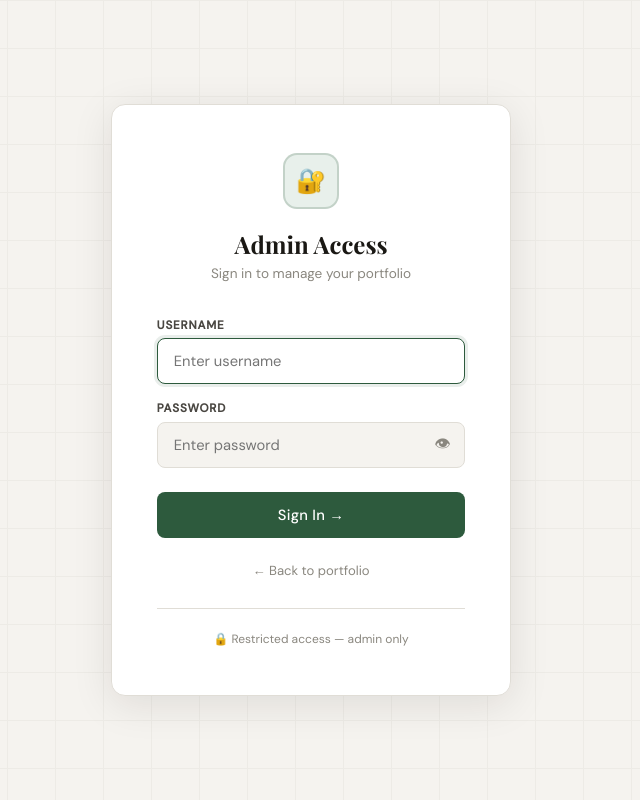
After one commit to Deepakbasel-7/Portfolio, a Flask app: page /admin/login in a window 1280 px wide. The commit adds this page. Shown: the whole page, without its empty margins (329-969 px from the left). Run offline with Flask 3, Linux system fonts and the light colour scheme.

Commit message:
Admin page authentication created.

```diff
--- a/app.py
+++ b/app.py
@@ -1,19 +1,25 @@
-"""
-Portfolio Backend — Flask
-Run:   pip install flask  →  python app.py
-Site:  http://localhost:5000
-Admin: http://localhost:5000/admin
-"""
 
-from flask import Flask, request, jsonify, render_template, redirect, url_for, flash
-import sqlite3, json, os
-from datetime import datetime
+
+from flask import (Flask, request, jsonify, render_template,
+                   redirect, url_for, flash, session)
+import sqlite3, json, os, hashlib
+from functools import wraps
 
 app = Flask(__name__)
-app.secret_key = "deepak-portfolio-secret"
+app.secret_key = "change-this-to-a-long-random-string-in-production"
 
 DB   = "portfolio.db"
 BASE = os.path.dirname(os.path.abspath(__file__))
+
+# ─────────────────────────────────────────────
+#  ADMIN CREDENTIALS — CHANGE THESE
+# ─────────────────────────────────────────────
+ADMIN_USERNAME = "deepak"
+ADMIN_PASSWORD = "deepak@123"      # ← change this to your own password
+# ─────────────────────────────────────────────
+
+
+def _hash(pw): return hashlib.sha256(pw.encode()).hexdigest()
 
 
 # ─── DATABASE ────────────────────────────────
@@ -55,7 +61,7 @@ def init_db():
         );
         """)
 
-        # Seed only if empty
+        # Seed default data only if empty
         if c.execute("SELECT COUNT(*) FROM profile").fetchone()[0] == 0:
             for k, v in {
                 "name":     "DEEPAK BASHYAL",
@@ -121,6 +127,16 @@ def get_all():
     return profile, stats, skills, projects
 
 
+# ─── AUTH ────────────────────────────────────
+def login_required(f):
+    @wraps(f)
+    def decorated(*args, **kwargs):
+        if not session.get("admin_logged_in"):
+            return redirect(url_for("login"))
+        return f(*args, **kwargs)
+    return decorated
+
+
 # ─── VISITOR TRACKING ────────────────────────
 @app.before_request
 def track():
@@ -165,8 +181,37 @@ def contact():
     return jsonify({"ok": True, "message": "Thanks! I'll get back to you soon."})
 
 
-# ─── ADMIN ───────────────────────────────────
+# ─── AUTH ROUTES ─────────────────────────────
+@app.route("/admin/login", methods=["GET", "POST"])
+def login():
+    # Already logged in → go straight to admin
+    if session.get("admin_logged_in"):
+        return redirect(url_for("admin"))
+
+    error = None
+    if request.method == "POST":
+        username = request.form.get("username", "").strip()
+        password = request.form.get("password", "")
+
+        if username == ADMIN_USERNAME and password == ADMIN_PASSWORD:
+            session["admin_logged_in"] = True
+            session.permanent = False          # session expires when browser closes
+            return redirect(url_for("admin"))
+        else:
+            error = "Invalid username or password. Please try again."
+
+    return render_template("login.html", error=error)
+
+
+@app.route("/admin/logout")
+def logout():
+    session.clear()
+    return redirect(url_for("login"))
+
+
+# ─── ADMIN DASHBOARD ─────────────────────────
 @app.route("/admin")
+@login_required
 def admin():
     profile, stats, skills, projects = get_all()
     parsed_skills = [(s["category"], json.loads(s["tags"]), s["id"]) for s in skills]
@@ -184,6 +229,7 @@ def admin():
 
 
 @app.route("/admin/save/profile", methods=["POST"])
+@login_required
 def save_profile():
     with db() as c:
         for f in ["name","role","tagline","about","email","github","linkedin"]:
@@ -195,6 +241,7 @@ def save_profile():
 
 
 @app.route("/admin/save/stats", methods=["POST"])
+@login_required
 def save_stats():
     with db() as c:
         c.execute("DELETE FROM stats")
@@ -207,6 +254,7 @@ def save_stats():
 
 
 @app.route("/admin/save/skills", methods=["POST"])
+@login_required
 def save_skills():
     with db() as c:
         c.execute("DELETE FROM skills")
@@ -220,6 +268,7 @@ def save_skills():
 
 
 @app.route("/admin/save/project", methods=["POST"])
+@login_required
 def save_project():
     pid   = request.form.get("id")
     icon  = request.form.get("icon", "📦").strip()
@@ -242,6 +291,7 @@ def save_project():
 
 
 @app.route("/admin/delete/project/<int:pid>", methods=["POST"])
+@login_required
 def delete_project(pid):
     with db() as c:
         c.execute("DELETE FROM projects WHERE id=?", (pid,))
@@ -251,6 +301,7 @@ def delete_project(pid):
 
 
 @app.route("/admin/message/<int:mid>/read", methods=["POST"])
+@login_required
 def mark_read(mid):
     with db() as c:
         c.execute("UPDATE messages SET read=1 WHERE id=?", (mid,))
@@ -259,6 +310,7 @@ def mark_read(mid):
 
 
 @app.route("/admin/message/<int:mid>/delete", methods=["POST"])
+@login_required
 def delete_message(mid):
     with db() as c:
         c.execute("DELETE FROM messages WHERE id=?", (mid,))
@@ -271,5 +323,6 @@ def delete_message(mid):
 if __name__ == "__main__":
     init_db()
     print("\n  🚀  Portfolio  →  http://localhost:5000")
-    print("  ⚙️   Admin      →  http://localhost:5000/admin\n")
+    print("  🔐  Admin      →  http://localhost:5000/admin")
+    # print(f"  👤  Login with: {ADMIN_USERNAME} / {ADMIN_PASSWORD}\n")
     app.run(debug=True, port=5000)
--- a/templates/admin.html
+++ b/templates/admin.html
@@ -591,6 +591,7 @@
 
   <div class="sidebar-footer">
     <a href="/" target="_blank">🌐 View Live Site</a>
+    <a href="/admin/logout" style="color:#c0392b">⏻ Logout</a>
   </div>
 </aside>
 
--- /dev/null
+++ b/templates/login.html
@@ -0,0 +1,257 @@
+<!DOCTYPE html>
+<html lang="en">
+<head>
+  <meta charset="UTF-8"/>
+  <meta name="viewport" content="width=device-width,initial-scale=1"/>
+  <title>Admin Login — Deepak Bashyal</title>
+  <link href="https://fonts.googleapis.com/css2?family=Playfair+Display:wght@400;600;700&family=DM+Sans:ital,opsz,wght@0,9..40,300;0,9..40,400;0,9..40,500;1,9..40,300&display=swap" rel="stylesheet"/>
+  <style>
+    :root {
+      --bg:      #f5f3ef;
+      --bg2:     #eceae4;
+      --surface: #ffffff;
+      --border:  #e0ddd6;
+      --tx:      #1a1814;
+      --tx2:     #4a4742;
+      --mu:      #8a877f;
+      --ac:      #2d5a3d;
+      --ac2:     #c8a96e;
+      --ac-light:#e8f0eb;
+      --danger:  #c0392b;
+      --danger-light: #fdf0ef;
+      --serif:   'Playfair Display', Georgia, serif;
+      --sans:    'DM Sans', sans-serif;
+    }
+
+    *, *::before, *::after { box-sizing: border-box; margin: 0; padding: 0; }
+    body {
+      background: var(--bg);
+      font-family: var(--sans);
+      min-height: 100vh;
+      display: flex;
+      align-items: center;
+      justify-content: center;
+      -webkit-font-smoothing: antialiased;
+    }
+
+    /* subtle grid */
+    body::before {
+      content: '';
+      position: fixed; inset: 0;
+      background-image:
+        linear-gradient(var(--border) 1px, transparent 1px),
+        linear-gradient(90deg, var(--border) 1px, transparent 1px);
+      background-size: 48px 48px;
+      opacity: 0.35;
+      pointer-events: none;
+    }
+
+    .card {
+      position: relative;
+      z-index: 1;
+      background: var(--surface);
+      border: 1px solid var(--border);
+      border-radius: 14px;
+      padding: 3rem 2.8rem;
+      width: 100%;
+      max-width: 400px;
+      box-shadow: 0 8px 40px rgba(26,24,20,0.1);
+      animation: fadeUp .45s ease both;
+    }
+
+    .card-top {
+      text-align: center;
+      margin-bottom: 2.2rem;
+    }
+
+    .avatar {
+      width: 56px; height: 56px;
+      background: var(--ac-light);
+      border: 2px solid rgba(45,90,61,0.2);
+      border-radius: 14px;
+      display: flex; align-items: center; justify-content: center;
+      font-size: 1.5rem;
+      margin: 0 auto 1.2rem;
+    }
+
+    .card-top h1 {
+      font-family: var(--serif);
+      font-size: 1.5rem;
+      font-weight: 700;
+      color: var(--tx);
+      margin-bottom: 0.3rem;
+    }
+
+    .card-top p {
+      font-size: 0.85rem;
+      color: var(--mu);
+    }
+
+    .field {
+      display: flex;
+      flex-direction: column;
+      gap: 0.35rem;
+      margin-bottom: 1rem;
+    }
+
+    label {
+      font-size: 0.73rem;
+      font-weight: 600;
+      color: var(--tx2);
+      letter-spacing: 0.07em;
+      text-transform: uppercase;
+    }
+
+    .input-wrap { position: relative; }
+
+    input {
+      width: 100%;
+      background: var(--bg);
+      border: 1px solid var(--border);
+      border-radius: 8px;
+      padding: 0.75rem 1rem;
+      color: var(--tx);
+      font-family: var(--sans);
+      font-size: 0.92rem;
+      outline: none;
+      transition: border-color 0.2s, box-shadow 0.2s;
+    }
+
+    input:focus {
+      border-color: var(--ac);
+      box-shadow: 0 0 0 3px rgba(45,90,61,0.1);
+      background: var(--surface);
+    }
+
+    .toggle-pw {
+      position: absolute;
+      right: 0.9rem; top: 50%;
+      transform: translateY(-50%);
+      background: none; border: none;
+      color: var(--mu); cursor: pointer;
+      font-size: 1rem; padding: 0;
+      transition: color 0.2s;
+    }
+
+    .toggle-pw:hover { color: var(--ac); }
+
+    .btn-login {
+      width: 100%;
+      background: var(--ac);
+      color: #fff;
+      border: none;
+      border-radius: 8px;
+      padding: 0.82rem;
+      font-family: var(--sans);
+      font-size: 0.92rem;
+      font-weight: 500;
+      cursor: pointer;
+      transition: all 0.2s;
+      margin-top: 0.5rem;
+      letter-spacing: 0.02em;
+    }
+
+    .btn-login:hover {
+      background: #234830;
+      transform: translateY(-1px);
+      box-shadow: 0 6px 20px rgba(45,90,61,0.3);
+    }
+
+    .btn-login:active { transform: none; }
+
+    .error {
+      display: flex;
+      align-items: center;
+      gap: 0.6rem;
+      background: var(--danger-light);
+      border: 1px solid rgba(192,57,43,0.25);
+      border-radius: 8px;
+      padding: 0.75rem 1rem;
+      color: var(--danger);
+      font-size: 0.85rem;
+      margin-bottom: 1.2rem;
+      animation: shake 0.35s ease;
+    }
+
+    .back-link {
+      display: block;
+      text-align: center;
+      margin-top: 1.5rem;
+      font-size: 0.82rem;
+      color: var(--mu);
+      text-decoration: none;
+      transition: color 0.2s;
+    }
+
+    .back-link:hover { color: var(--ac); }
+
+    .lock-note {
+      display: flex;
+      align-items: center;
+      justify-content: center;
+      gap: 0.4rem;
+      font-size: 0.75rem;
+      color: var(--mu);
+      margin-top: 1.8rem;
+      padding-top: 1.4rem;
+      border-top: 1px solid var(--border);
+    }
+
+    @keyframes fadeUp {
+      from { opacity: 0; transform: translateY(14px); }
+      to   { opacity: 1; transform: none; }
+    }
+
+    @keyframes shake {
+      0%,100% { transform: translateX(0); }
+      25%      { transform: translateX(-6px); }
+      75%      { transform: translateX(6px); }
+    }
+  </style>
+</head>
+<body>
+  <div class="card">
+    <div class="card-top">
+      <div class="avatar">🔐</div>
+      <h1>Admin Access</h1>
+      <p>Sign in to manage your portfolio</p>
+    </div>
+
+    {% if error %}
+    <div class="error">
+      ⚠️ {{ error }}
+    </div>
+    {% endif %}
+
+    <form method="POST" autocomplete="off">
+      <div class="field">
+        <label>Username</label>
+        <input type="text" name="username" placeholder="Enter username"
+               required autofocus autocomplete="username"/>
+      </div>
+      <div class="field">
+        <label>Password</label>
+        <div class="input-wrap">
+          <input type="password" name="password" id="pw"
+                 placeholder="Enter password" required autocomplete="current-password"/>
+          <button type="button" class="toggle-pw" onclick="togglePw()" title="Show/hide password">👁</button>
+        </div>
+      </div>
+      <button type="submit" class="btn-login">Sign In →</button>
+    </form>
+
+    <a href="/" class="back-link">← Back to portfolio</a>
+
+    <div class="lock-note">
+      🔒 Restricted access — admin only
+    </div>
+  </div>
+
+  <script>
+    function togglePw() {
+      const pw = document.getElementById('pw');
+      pw.type = pw.type === 'password' ? 'text' : 'password';
+    }
+  </script>
+</body>
+</html>
```
Also changed, not shown: Readme.md, portfolio.db.
